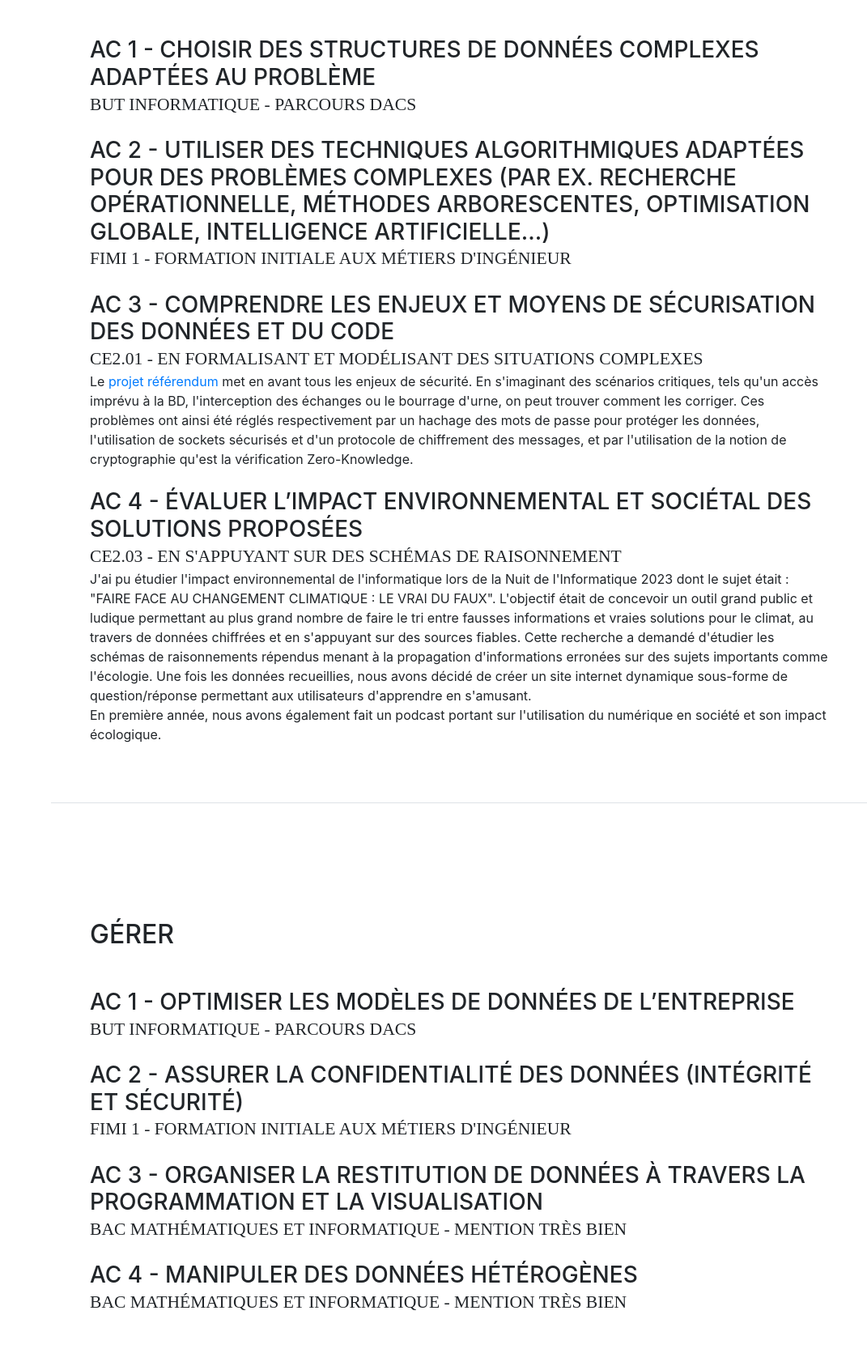
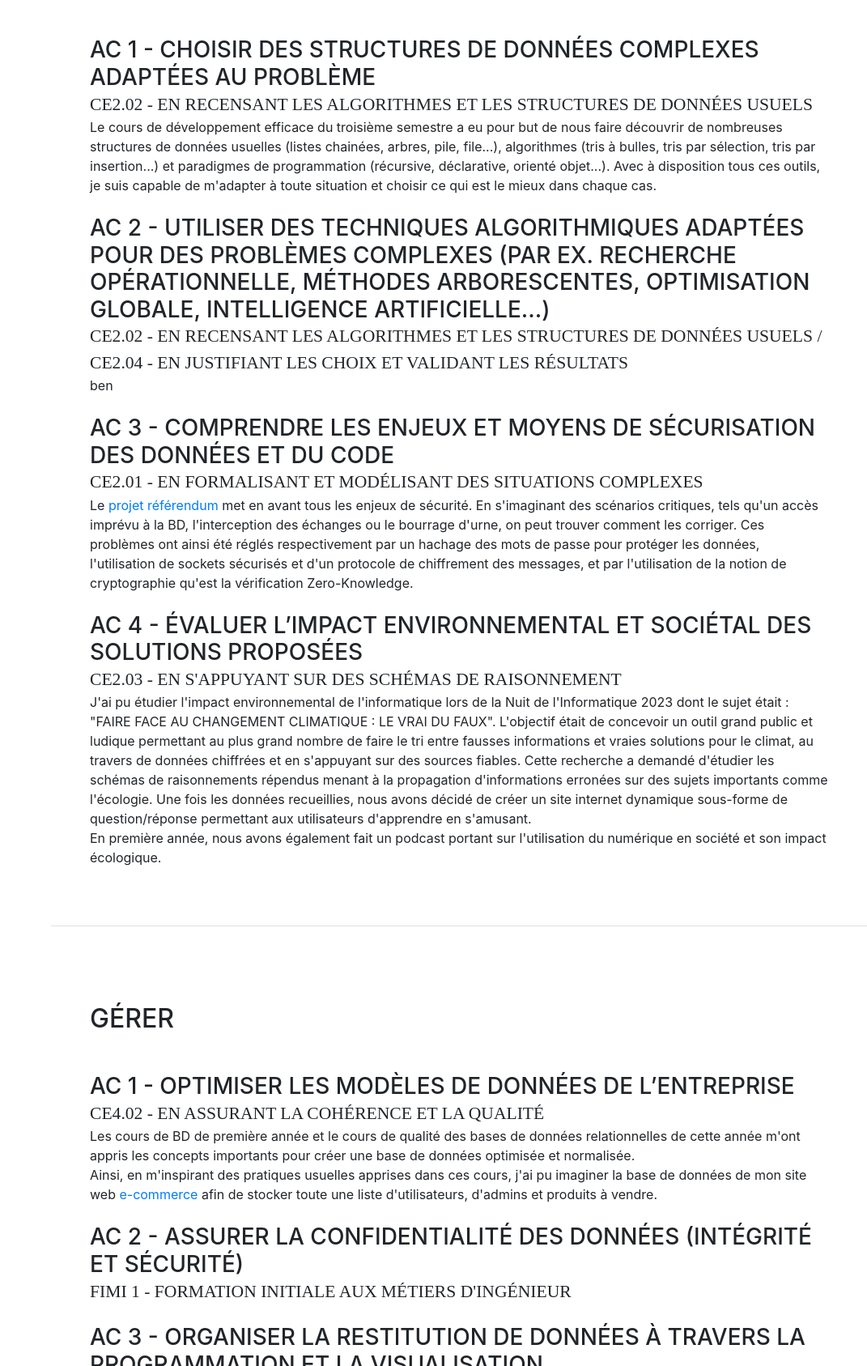
Before and after one commit to Mael-Nicolas/portfolio, a website with bundled scripts: page skills.html in a window 1280 px wide. Shown: the part 889-2576 px from the top of the page at 81% size, without its empty margins (209-1280 px from the left). Built offline with nearby package versions, Linux system fonts and the light colour scheme; a web font is replaced by a local one.

Commit message:
Portfolio d'apprentissage v0.5

```diff
--- a/skills.html
+++ b/skills.html
@@ -77,7 +77,6 @@
             <div class="mb-5">
                 <p>L'objectif de ce portfolio d'apprentissage est de me permettre d'adopter une posture réflexive et critique
                     vis-à-vis des compétences acquises ou en voie d’acquisition.</p>
-
                 <p>
                 Pour les trois compétences arrêtées en fin de deuxième année, je vais documenter comment j'ai validé chacun de
                     leurs AC à l'aide des projets effectués pendant cette année.
@@ -93,7 +92,10 @@
             <div class="resume-item d-flex flex-column flex-md-row mb-4">
                 <div class="resume-content mr-auto">
                     <h3 class="mb-0">AC 1 - Choisir des structures de données complexes adaptées au problème</h3>
-                    <div class="subheading mb-0">BUT Informatique - Parcours DACS</div>
+                    <div class="subheading mb-0">CE2.02 - En recensant les algorithmes et les structures de données usuels</div>
+                    <div>Le cours de développement efficace du troisième semestre a eu pour but de nous faire découvrir de nombreuses structures de données
+                    usuelles (listes chainées, arbres, pile, file...), algorithmes (tris à bulles, tris par sélection, tris par insertion...) et paradigmes de programmation (récursive, déclarative, orienté objet...).
+                    Avec à disposition tous ces outils, je suis capable de m'adapter à toute situation et choisir ce qui est le mieux dans chaque cas.</div>
                 </div>
             </div>
 
@@ -102,7 +104,8 @@
                     <h3 class="mb-0">AC 2 - Utiliser des techniques algorithmiques adaptées pour des problèmes
                         complexes (par ex. recherche opérationnelle, méthodes arborescentes,
                         optimisation globale, intelligence artificielle…)</h3>
-                    <div class="subheading mb-0">FIMI 1 - Formation Initiale aux Métiers d'Ingénieur</div>
+                    <div class="subheading mb-0">CE2.02 - En recensant les algorithmes et les structures de données usuels / CE2.04 - En justifiant les choix et validant les résultats</div>
+                    <div>ben</div>
                 </div>
             </div>
 
@@ -147,7 +150,11 @@
             <div class="resume-item d-flex flex-column flex-md-row mb-4">
                 <div class="resume-content mr-auto">
                     <h3 class="mb-0">AC 1 - Optimiser les modèles de données de l’entreprise</h3>
-                    <div class="subheading mb-0">BUT Informatique - Parcours DACS</div>
+                    <div class="subheading mb-0">CE4.02 - En assurant la cohérence et la qualité</div>
+                    <div>Les cours de BD de première année et le cours de qualité des bases de données relationnelles de cette année
+                        m'ont appris les concepts importants pour créer une base de données optimisée et normalisée.</div>
+                    <div>Ainsi, en m'inspirant des pratiques usuelles apprises dans ces cours, j'ai pu imaginer la base de données
+                        de mon site web <a href="index.html#e-commerce">e-commerce</a> afin de stocker toute une liste d'utilisateurs, d'admins et produits à vendre.</div>
                 </div>
             </div>
 
```
Also changed, not shown: index.html (+4 -3 lines).
